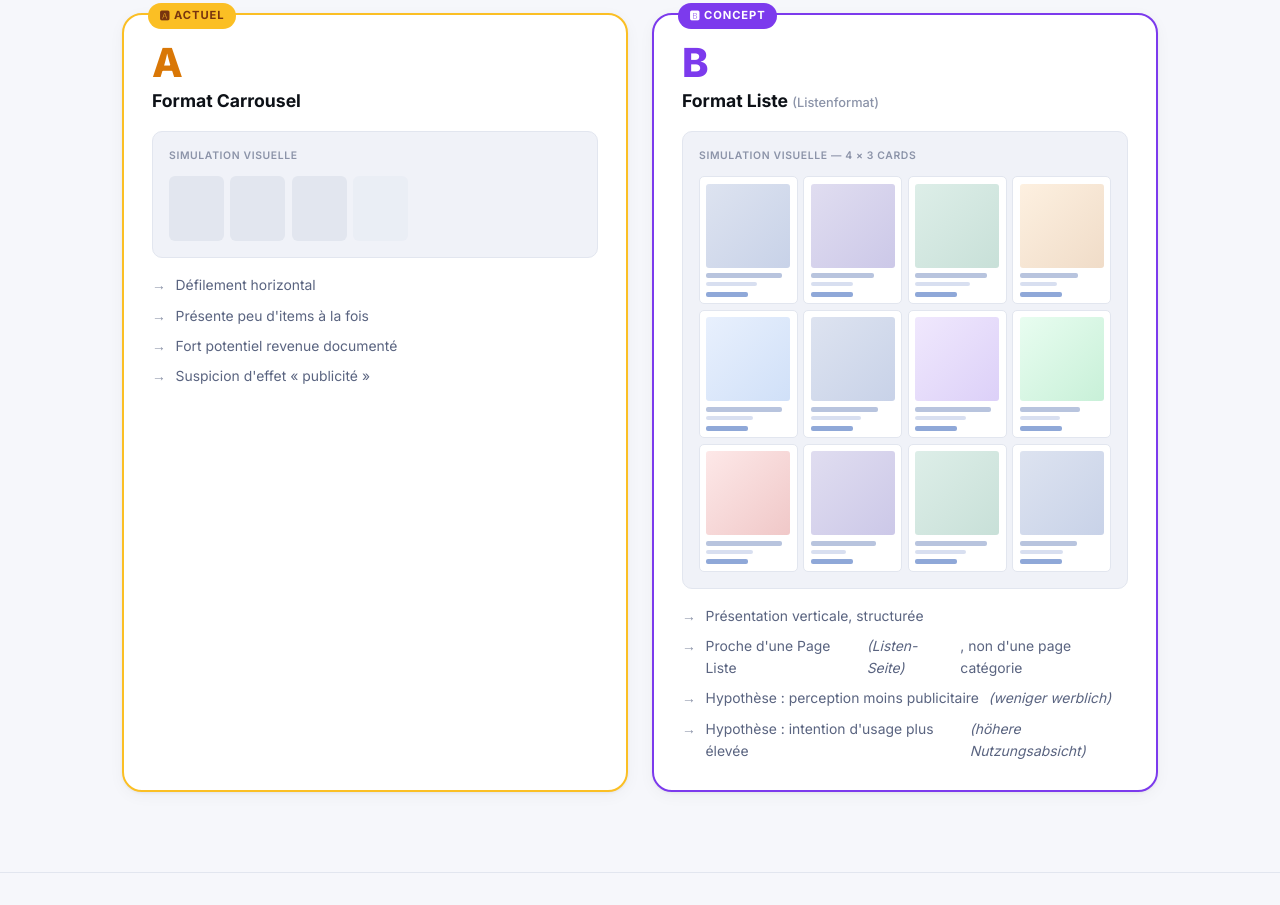
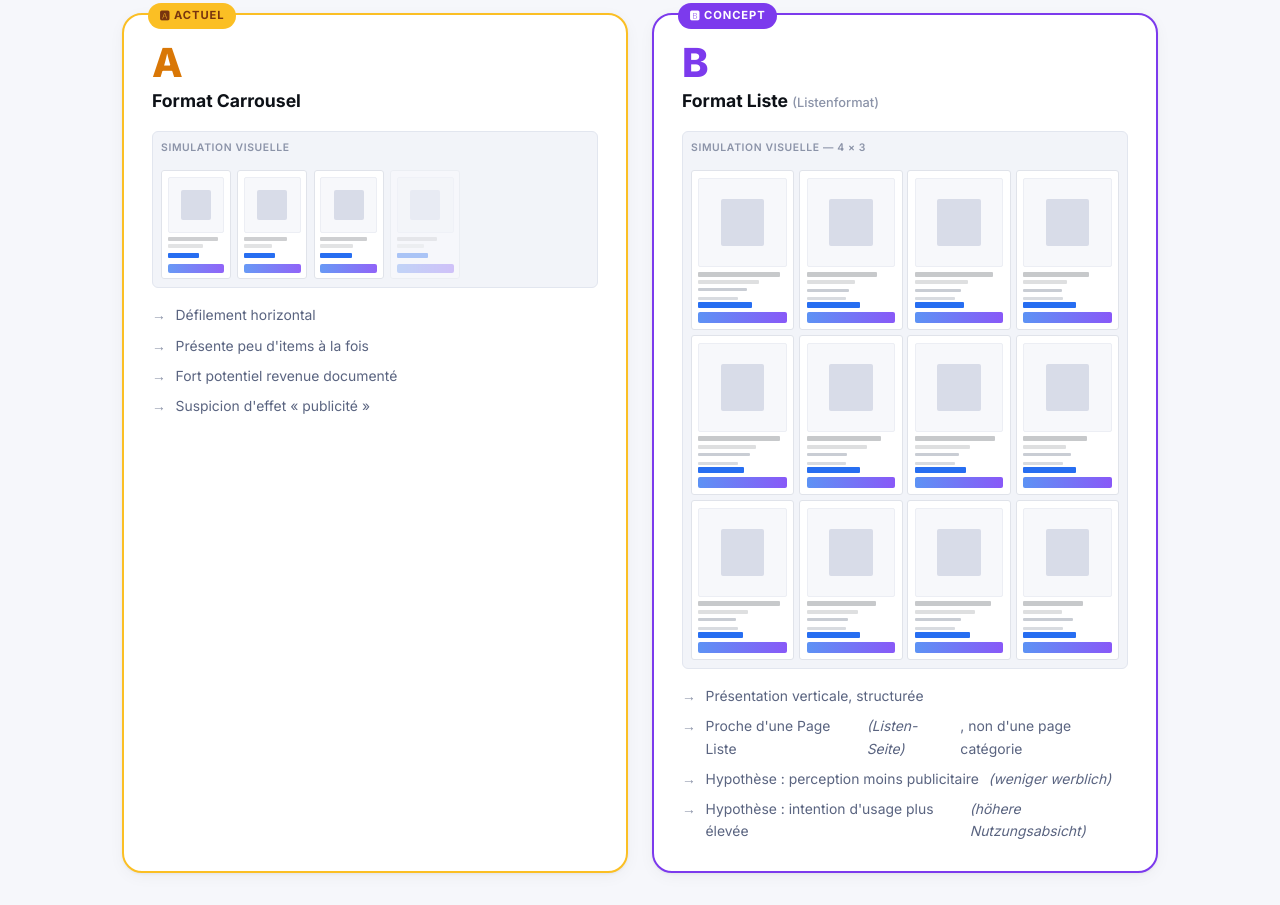
Before and after one commit to m-a-fr/test-reco-PDP-DE, a plain HTML site: page index.html in a window 1280 px wide. Shown: the part 2098-3003 px from the top of the page. Drawn offline with Linux system fonts and the light colour scheme.

Commit message:
Restyle mockups inspired by Raja.fr design system
- Grid 4x3 : fond #f2f4f9, cards blanches radius 3px, icône produit neutre,
  nom produit en dark #222831, prix en bleu #276ef1, bouton gradient bleu-violet
- Carousel : même esthétique Raja, cards fidèles au style B2B de la plateforme

Co-Authored-By: Claude Sonnet 4.6 <noreply@anthropic.com>

```diff
--- a/index.html
+++ b/index.html
@@ -412,39 +412,77 @@
     .mock-list-item:nth-child(2) { width: 80%; }
     .mock-list-item:nth-child(3) { width: 65%; }
 
-    /* ─── MOCK PRODUCT GRID (Format Liste 4×3) ─── */
+    /* ─── MOCK PRODUCT GRID — style Raja.fr ─── */
+    .mock-raja-bg {
+      background: #f2f4f9;
+      border-radius: 6px;
+      padding: .5rem;
+    }
     .mock-grid {
       display: grid;
       grid-template-columns: repeat(4, 1fr);
-      gap: .35rem;
+      gap: .3rem;
     }
     .mock-grid-card {
       background: #fff;
-      border: 1px solid var(--border);
-      border-radius: 5px;
-      padding: .4rem;
+      border: 1px solid #e0e3ea;
+      border-radius: 3px;
+      padding: .45rem .4rem .35rem;
       display: flex;
       flex-direction: column;
-      gap: .25rem;
+      gap: 0;
     }
     .mock-grid-img {
-      width: 100%; aspect-ratio: 1;
-      border-radius: 3px;
-      background: linear-gradient(135deg, #dde3f0 0%, #c8d2e8 100%);
-      margin-bottom: .1rem;
+      width: 100%;
+      aspect-ratio: 1;
+      background: #f7f8fb;
+      border: 1px solid #eceef4;
+      border-radius: 2px;
+      margin-bottom: .3rem;
+      display: flex;
+      align-items: center;
+      justify-content: center;
+      position: relative;
+      overflow: hidden;
+    }
+    .mock-grid-img::after {
+      content: '';
+      position: absolute;
+      width: 50%; height: 55%;
+      background: #d8dce8;
+      border-radius: 2px;
     }
     .mock-grid-name {
-      height: 5px; border-radius: 2px;
-      background: #b8c4de; width: 90%;
+      height: 5px; border-radius: 1px;
+      background: #222831; opacity: .25;
+      width: 92%; margin-bottom: .2rem;
+    }
+    .mock-grid-name2 {
+      height: 4px; border-radius: 1px;
+      background: #222831; opacity: .15;
+      width: 68%; margin-bottom: .3rem;
     }
     .mock-grid-ref {
-      height: 4px; border-radius: 2px;
-      background: #d8dff0; width: 60%;
+      height: 3px; border-radius: 1px;
+      background: #656f84; opacity: .35;
+      width: 55%; margin-bottom: .35rem;
+    }
+    .mock-grid-label {
+      height: 3px; border-radius: 1px;
+      background: #656f84; opacity: .25;
+      width: 45%; margin-bottom: .1rem;
     }
     .mock-grid-price {
-      height: 5px; border-radius: 2px;
-      background: #8fa8d8; width: 50%;
-      margin-top: .1rem;
+      height: 6px; border-radius: 1px;
+      background: #276ef1;
+      width: 60%; margin-bottom: .3rem;
+    }
+    .mock-grid-btn {
+      height: 11px;
+      border-radius: 2px;
+      background: linear-gradient(90deg, #276ef1, #6121f5);
+      width: 100%;
+      opacity: .75;
     }
 
     .format-props { list-style: none; display: flex; flex-direction: column; gap: .5rem; }
@@ -1123,13 +1161,13 @@
         <div class="format-badge">🅰 Actuel</div>
         <div class="format-letter">A</div>
         <div class="format-name">Format Carrousel</div>
-        <div class="format-mockup">
-          <div class="mock-label">Simulation visuelle</div>
-          <div class="mock-carousel">
-            <div class="mock-card"></div>
-            <div class="mock-card"></div>
-            <div class="mock-card"></div>
-            <div class="mock-card" style="opacity:.4"></div>
+        <div class="format-mockup mock-raja-bg">
+          <div class="mock-label" style="margin-bottom:.4rem">Simulation visuelle</div>
+          <div class="mock-carousel" style="overflow:hidden;position:relative">
+            <div class="mock-card" style="flex-shrink:0;display:flex;flex-direction:column;gap:.2rem;padding:.35rem;background:#fff;border:1px solid #e0e3ea;border-radius:3px;width:70px;height:auto"><div style="width:100%;aspect-ratio:1;background:#f7f8fb;border:1px solid #eceef4;border-radius:2px;display:flex;align-items:center;justify-content:center"><div style="width:55%;height:55%;background:#d8dce8;border-radius:2px"></div></div><div style="height:4px;border-radius:1px;background:#222831;opacity:.22;width:88%"></div><div style="height:4px;border-radius:1px;background:#222831;opacity:.13;width:62%"></div><div style="height:5px;border-radius:1px;background:#276ef1;width:55%;margin-top:.15rem"></div><div style="height:9px;border-radius:2px;background:linear-gradient(90deg,#276ef1,#6121f5);opacity:.7;margin-top:.15rem"></div></div>
+            <div class="mock-card" style="flex-shrink:0;display:flex;flex-direction:column;gap:.2rem;padding:.35rem;background:#fff;border:1px solid #e0e3ea;border-radius:3px;width:70px;height:auto"><div style="width:100%;aspect-ratio:1;background:#f7f8fb;border:1px solid #eceef4;border-radius:2px;display:flex;align-items:center;justify-content:center"><div style="width:55%;height:55%;background:#d8dce8;border-radius:2px"></div></div><div style="height:4px;border-radius:1px;background:#222831;opacity:.22;width:75%"></div><div style="height:4px;border-radius:1px;background:#222831;opacity:.13;width:50%"></div><div style="height:5px;border-radius:1px;background:#276ef1;width:55%;margin-top:.15rem"></div><div style="height:9px;border-radius:2px;background:linear-gradient(90deg,#276ef1,#6121f5);opacity:.7;margin-top:.15rem"></div></div>
+            <div class="mock-card" style="flex-shrink:0;display:flex;flex-direction:column;gap:.2rem;padding:.35rem;background:#fff;border:1px solid #e0e3ea;border-radius:3px;width:70px;height:auto"><div style="width:100%;aspect-ratio:1;background:#f7f8fb;border:1px solid #eceef4;border-radius:2px;display:flex;align-items:center;justify-content:center"><div style="width:55%;height:55%;background:#d8dce8;border-radius:2px"></div></div><div style="height:4px;border-radius:1px;background:#222831;opacity:.22;width:82%"></div><div style="height:4px;border-radius:1px;background:#222831;opacity:.13;width:58%"></div><div style="height:5px;border-radius:1px;background:#276ef1;width:55%;margin-top:.15rem"></div><div style="height:9px;border-radius:2px;background:linear-gradient(90deg,#276ef1,#6121f5);opacity:.7;margin-top:.15rem"></div></div>
+            <div class="mock-card" style="flex-shrink:0;display:flex;flex-direction:column;gap:.2rem;padding:.35rem;background:#fff;border:1px solid #e0e3ea;border-radius:3px;width:70px;height:auto;opacity:.35"><div style="width:100%;aspect-ratio:1;background:#f7f8fb;border:1px solid #eceef4;border-radius:2px;display:flex;align-items:center;justify-content:center"><div style="width:55%;height:55%;background:#d8dce8;border-radius:2px"></div></div><div style="height:4px;border-radius:1px;background:#222831;opacity:.22;width:70%"></div><div style="height:4px;border-radius:1px;background:#222831;opacity:.13;width:48%"></div><div style="height:5px;border-radius:1px;background:#276ef1;width:55%;margin-top:.15rem"></div><div style="height:9px;border-radius:2px;background:linear-gradient(90deg,#276ef1,#6121f5);opacity:.7;margin-top:.15rem"></div></div>
           </div>
         </div>
         <ul class="format-props">
@@ -1144,21 +1182,21 @@
         <div class="format-badge">🅱 Concept</div>
         <div class="format-letter">B</div>
         <div class="format-name">Format Liste <span style="font-size:.8rem;font-weight:500;color:var(--text-muted)">(Listenformat)</span></div>
-        <div class="format-mockup">
-          <div class="mock-label">Simulation visuelle — 4 × 3 cards</div>
+        <div class="format-mockup mock-raja-bg">
+          <div class="mock-label" style="margin-bottom:.4rem">Simulation visuelle — 4 × 3</div>
           <div class="mock-grid">
-            <div class="mock-grid-card"><div class="mock-grid-img"></div><div class="mock-grid-name"></div><div class="mock-grid-ref"></div><div class="mock-grid-price"></div></div>
-            <div class="mock-grid-card"><div class="mock-grid-img" style="background:linear-gradient(135deg,#e0ddf0,#ccc8e8)"></div><div class="mock-grid-name" style="width:75%"></div><div class="mock-grid-ref" style="width:50%"></div><div class="mock-grid-price"></div></div>
-            <div class="mock-grid-card"><div class="mock-grid-img" style="background:linear-gradient(135deg,#ddeee8,#c8e0d8)"></div><div class="mock-grid-name" style="width:85%"></div><div class="mock-grid-ref" style="width:65%"></div><div class="mock-grid-price"></div></div>
-            <div class="mock-grid-card"><div class="mock-grid-img" style="background:linear-gradient(135deg,#fdf0e0,#f0dcc8)"></div><div class="mock-grid-name" style="width:70%"></div><div class="mock-grid-ref" style="width:45%"></div><div class="mock-grid-price"></div></div>
-            <div class="mock-grid-card"><div class="mock-grid-img" style="background:linear-gradient(135deg,#e8f0fd,#d0e0f8)"></div><div class="mock-grid-name"></div><div class="mock-grid-ref" style="width:55%"></div><div class="mock-grid-price"></div></div>
-            <div class="mock-grid-card"><div class="mock-grid-img"></div><div class="mock-grid-name" style="width:80%"></div><div class="mock-grid-ref"></div><div class="mock-grid-price"></div></div>
-            <div class="mock-grid-card"><div class="mock-grid-img" style="background:linear-gradient(135deg,#f0e8fd,#dcd0f8)"></div><div class="mock-grid-name" style="width:90%"></div><div class="mock-grid-ref" style="width:60%"></div><div class="mock-grid-price"></div></div>
-            <div class="mock-grid-card"><div class="mock-grid-img" style="background:linear-gradient(135deg,#e8fdf0,#c8f0d8)"></div><div class="mock-grid-name" style="width:72%"></div><div class="mock-grid-ref" style="width:48%"></div><div class="mock-grid-price"></div></div>
-            <div class="mock-grid-card"><div class="mock-grid-img" style="background:linear-gradient(135deg,#fde8e8,#f0c8c8)"></div><div class="mock-grid-name"></div><div class="mock-grid-ref" style="width:55%"></div><div class="mock-grid-price"></div></div>
-            <div class="mock-grid-card"><div class="mock-grid-img" style="background:linear-gradient(135deg,#e0ddf0,#ccc8e8)"></div><div class="mock-grid-name" style="width:78%"></div><div class="mock-grid-ref" style="width:42%"></div><div class="mock-grid-price"></div></div>
-            <div class="mock-grid-card"><div class="mock-grid-img" style="background:linear-gradient(135deg,#ddeee8,#c8e0d8)"></div><div class="mock-grid-name" style="width:85%"></div><div class="mock-grid-ref"></div><div class="mock-grid-price"></div></div>
-            <div class="mock-grid-card"><div class="mock-grid-img"></div><div class="mock-grid-name" style="width:68%"></div><div class="mock-grid-ref" style="width:52%"></div><div class="mock-grid-price"></div></div>
+            <div class="mock-grid-card"><div class="mock-grid-img"></div><div class="mock-grid-name"></div><div class="mock-grid-name2"></div><div class="mock-grid-ref"></div><div class="mock-grid-label"></div><div class="mock-grid-price"></div><div class="mock-grid-btn"></div></div>
+            <div class="mock-grid-card"><div class="mock-grid-img"></div><div class="mock-grid-name" style="width:80%"></div><div class="mock-grid-name2" style="width:55%"></div><div class="mock-grid-ref" style="width:48%"></div><div class="mock-grid-label"></div><div class="mock-grid-price"></div><div class="mock-grid-btn"></div></div>
+            <div class="mock-grid-card"><div class="mock-grid-img"></div><div class="mock-grid-name" style="width:88%"></div><div class="mock-grid-name2" style="width:60%"></div><div class="mock-grid-ref" style="width:52%"></div><div class="mock-grid-label"></div><div class="mock-grid-price" style="width:55%"></div><div class="mock-grid-btn"></div></div>
+            <div class="mock-grid-card"><div class="mock-grid-img"></div><div class="mock-grid-name" style="width:75%"></div><div class="mock-grid-name2" style="width:50%"></div><div class="mock-grid-ref" style="width:44%"></div><div class="mock-grid-label"></div><div class="mock-grid-price"></div><div class="mock-grid-btn"></div></div>
+            <div class="mock-grid-card"><div class="mock-grid-img"></div><div class="mock-grid-name"></div><div class="mock-grid-name2" style="width:65%"></div><div class="mock-grid-ref" style="width:58%"></div><div class="mock-grid-label"></div><div class="mock-grid-price" style="width:52%"></div><div class="mock-grid-btn"></div></div>
+            <div class="mock-grid-card"><div class="mock-grid-img"></div><div class="mock-grid-name" style="width:84%"></div><div class="mock-grid-name2"></div><div class="mock-grid-ref" style="width:46%"></div><div class="mock-grid-label"></div><div class="mock-grid-price"></div><div class="mock-grid-btn"></div></div>
+            <div class="mock-grid-card"><div class="mock-grid-img"></div><div class="mock-grid-name" style="width:90%"></div><div class="mock-grid-name2" style="width:62%"></div><div class="mock-grid-ref" style="width:50%"></div><div class="mock-grid-label"></div><div class="mock-grid-price" style="width:58%"></div><div class="mock-grid-btn"></div></div>
+            <div class="mock-grid-card"><div class="mock-grid-img"></div><div class="mock-grid-name" style="width:72%"></div><div class="mock-grid-name2" style="width:48%"></div><div class="mock-grid-ref" style="width:54%"></div><div class="mock-grid-label"></div><div class="mock-grid-price"></div><div class="mock-grid-btn"></div></div>
+            <div class="mock-grid-card"><div class="mock-grid-img"></div><div class="mock-grid-name"></div><div class="mock-grid-name2" style="width:56%"></div><div class="mock-grid-ref" style="width:42%"></div><div class="mock-grid-label"></div><div class="mock-grid-price" style="width:50%"></div><div class="mock-grid-btn"></div></div>
+            <div class="mock-grid-card"><div class="mock-grid-img"></div><div class="mock-grid-name" style="width:78%"></div><div class="mock-grid-name2" style="width:58%"></div><div class="mock-grid-ref" style="width:47%"></div><div class="mock-grid-label"></div><div class="mock-grid-price"></div><div class="mock-grid-btn"></div></div>
+            <div class="mock-grid-card"><div class="mock-grid-img"></div><div class="mock-grid-name" style="width:86%"></div><div class="mock-grid-name2"></div><div class="mock-grid-ref" style="width:52%"></div><div class="mock-grid-label"></div><div class="mock-grid-price" style="width:62%"></div><div class="mock-grid-btn"></div></div>
+            <div class="mock-grid-card"><div class="mock-grid-img"></div><div class="mock-grid-name" style="width:68%"></div><div class="mock-grid-name2" style="width:44%"></div><div class="mock-grid-ref" style="width:56%"></div><div class="mock-grid-label"></div><div class="mock-grid-price"></div><div class="mock-grid-btn"></div></div>
           </div>
         </div>
         <ul class="format-props">
```
